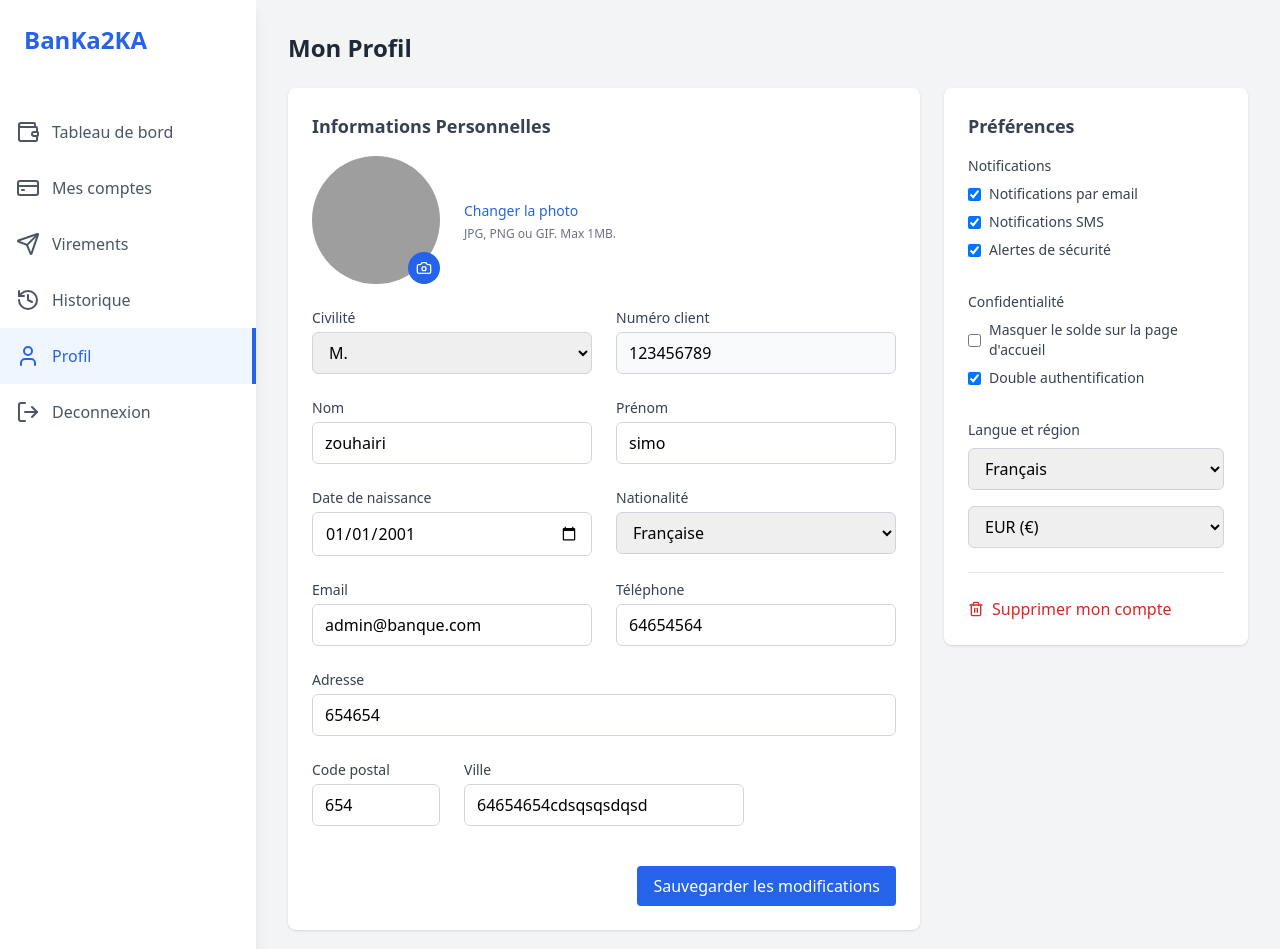
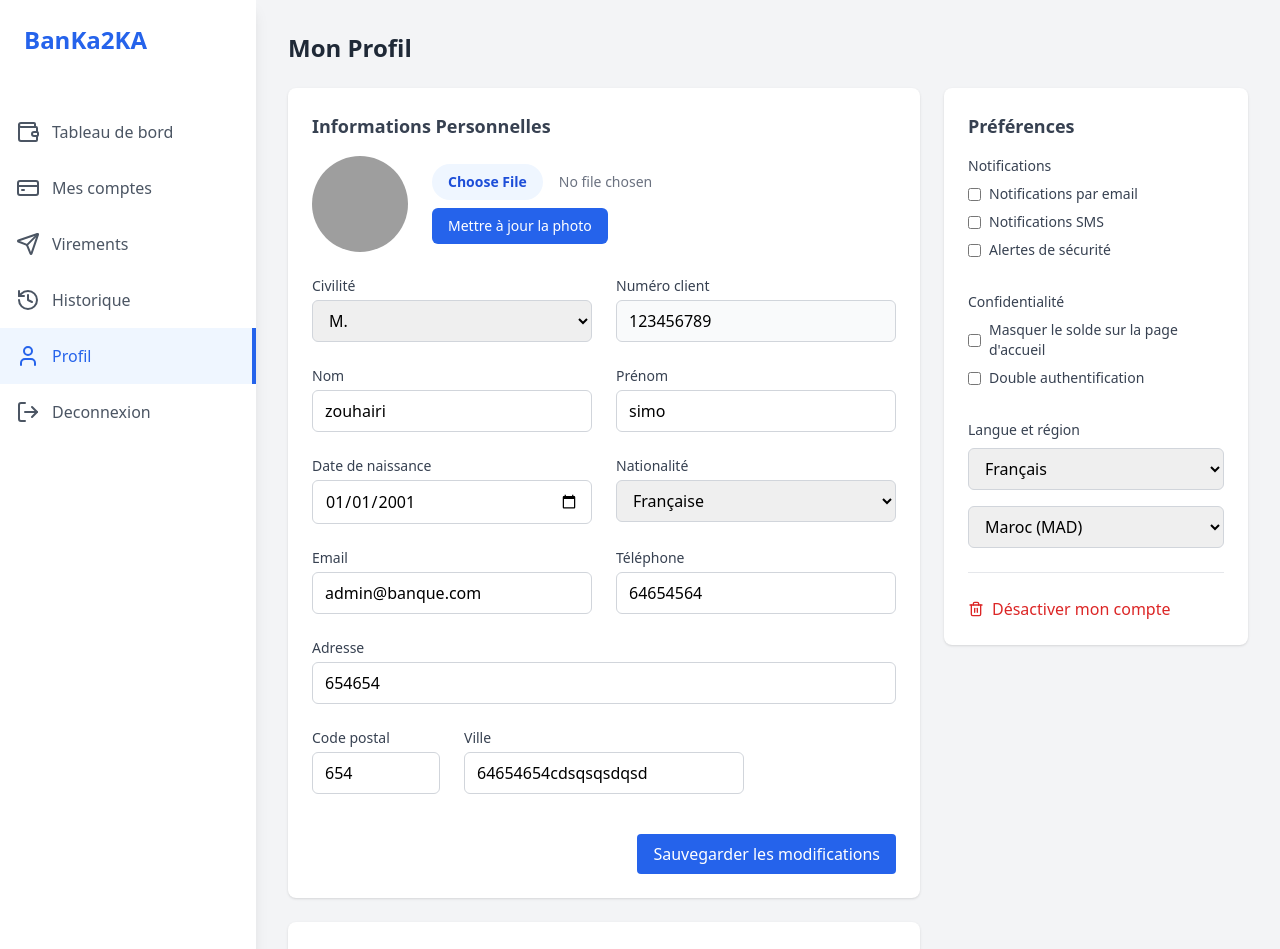
Before and after one commit to uid0Z0uh4iri/Banking_app, a PHP site: page /client/profil.php in a window 1280 px wide. Shown: the top 949 px of the page. Run offline with PHP 8.4, Linux system fonts and the light colour scheme; a user stored in the database is signed in; data comes from the database, SQL or seed files in the repository; some libraries are stand-ins or nearby versions; grey boxes are pictures that could not be loaded.

Commit message:
client can add and update profile

```diff
--- a/client/profil.php
+++ b/client/profil.php
@@ -46,6 +46,55 @@ if ($_SERVER['REQUEST_METHOD'] == 'POST' && isset($_POST['update_password'])) {
         header('Location: profil.php');
         exit();
     }
+}
+
+// Logic for profile picture upload
+if ($_SERVER['REQUEST_METHOD'] == 'POST' && isset($_FILES['profile_pic'])) {
+    $user_id = $_SESSION['user_id'];
+    $file = $_FILES['profile_pic'];
+
+    // Vérifier si le fichier est une image
+    $allowed_types = ['image/jpeg', 'image/png', 'image/gif'];
+    if (!in_array($file['type'], $allowed_types)) {
+        $_SESSION['upload_error'] = "Seuls les fichiers JPG, PNG et GIF sont autorisés";
+        header('Location: profil.php');
+        exit();
+    }
+
+    // Vérifier la taille du fichier (max 5MB)
+    if ($file['size'] > 5 * 1024 * 1024) {
+        $_SESSION['upload_error'] = "La taille du fichier ne doit pas dépasser 5MB";
+        header('Location: profil.php');
+        exit();
+    }
+
+    // Créer le dossier images s'il n'existe pas
+    $upload_dir = '../images/';
+    if (!file_exists($upload_dir)) {
+        mkdir($upload_dir, 0777, true);
+    }
+
+    // Générer un nom de fichier unique
+    $extension = pathinfo($file['name'], PATHINFO_EXTENSION);
+    $filename = 'profile_' . $user_id . '_' . time() . '.' . $extension;
+    $target_path = $upload_dir . $filename;
+
+    if (move_uploaded_file($file['tmp_name'], $target_path)) {
+        try {
+            // Mettre à jour la base de données avec le chemin de la photo
+            $stmt = $pdo->prepare("UPDATE users SET profile_pic = ? WHERE id = ?");
+            $stmt->execute([$filename, $user_id]);
+
+            $_SESSION['upload_success'] = "Photo de profil mise à jour avec succès";
+        } catch(PDOException $e) {
+            $_SESSION['upload_error'] = "Erreur lors de la mise à jour de la photo: " . $e->getMessage();
+        }
+    } else {
+        $_SESSION['upload_error'] = "Erreur lors du téléchargement du fichier";
+    }
+
+    header('Location: profil.php');
+    exit();
 }
 
 // Logic dial update profile (mettre ce bloc APRÈS)
@@ -129,7 +178,6 @@ try {
     $message_error = "Erreur lors de la récupération des données: " . $e->getMessage();
 }
 ?>
-
 <!DOCTYPE html>
 <html lang="fr">
 <head>
@@ -184,34 +232,56 @@ try {
                     <div class="bg-white rounded-lg shadow">
                         <div class="p-6">
                             <h3 class="text-lg font-semibold text-gray-700 mb-4">Informations Personnelles</h3>
-                            <form class="space-y-6" method="POST">
+                            <form class="space-y-6" method="POST" enctype="multipart/form-data">
                                 <!-- Photo de profil -->
                                 <div class="flex items-center space-x-6">
                                     <div class="relative">
                                         <img
-                                            src="/api/placeholder/128/128"
+                                            src="<?php echo isset($user['profile_pic']) ? '../images/' . $user['profile_pic'] : '../assets/images/default-avatar.png'; ?>"
                                             alt="Photo de profil"
-                                            class="w-32 h-32 rounded-full object-cover"
-                                        />
+                                            class="w-24 h-24 rounded-full object-cover"
+                                        >
+                                    </div>
+                                    <div class="flex-1">
+                                        <label class="block">
+                                            <span class="sr-only">Choisir une photo</span>
+                                            <input
+                                                type="file"
+                                                name="profile_pic"
+                                                accept="image/*"
+                                                class="block w-full text-sm text-gray-500
+                                                    file:mr-4 file:py-2 file:px-4
+                                                    file:rounded-full file:border-0
+                                                    file:text-sm file:font-semibold
+                                                    file:bg-blue-50 file:text-blue-700
+                                                    hover:file:bg-blue-100"
+                                            >
+                                        </label>
                                         <button
-                                            type="button"
-                                            class="absolute bottom-0 right-0 bg-blue-600 text-white p-2 rounded-full hover:bg-blue-700"
+                                            type="submit"
+                                            class="mt-2 px-4 py-2 bg-blue-600 text-white rounded-md hover:bg-blue-700 text-sm"
                                         >
-                                            <i data-lucide="camera" class="w-4 h-4"></i>
+                                            Mettre à jour la photo
                                         </button>
                                     </div>
-                                    <div>
-                                        <button
-                                            type="button"
-                                            class="text-sm text-blue-600 hover:text-blue-800"
-                                        >
-                                            Changer la photo
-                                        </button>
-                                        <p class="text-xs text-gray-500 mt-1">
-                                            JPG, PNG ou GIF. Max 1MB.
-                                        </p>
+                                </div>
+
+                                <?php if (isset($_SESSION['upload_error'])): ?>
+                                    <div class="text-red-500 text-sm mt-2">
+                                        <?php
+                                        echo $_SESSION['upload_error'];
+                                        unset($_SESSION['upload_error']);
+                                        ?>
                                     </div>
-                                </div>
+                                <?php endif; ?>
+                                <?php if (isset($_SESSION['upload_success'])): ?>
+                                    <div class="text-green-500 text-sm mt-2">
+                                        <?php
+                                        echo $_SESSION['upload_success'];
+                                        unset($_SESSION['upload_success']);
+                                        ?>
+                                    </div>
+                                <?php endif; ?>
 
                                 <div class="grid grid-cols-1 md:grid-cols-2 gap-6">
                                     <div>
@@ -334,7 +404,6 @@ try {
                                         <?php echo $message_success; ?>
                                     </div>
                                 <?php endif; ?>
-
                                 <?php if (isset($message_error)): ?>
                                     <div class="bg-red-100 border border-red-400 text-red-700 px-4 py-3 rounded">
                                         <?php echo $message_error; ?>
@@ -394,7 +463,6 @@ try {
                                         <?php echo $password_success; ?>
                                     </div>
                                 <?php endif; ?>
-
                                 <?php if (isset($password_error)): ?>
                                     <div class="bg-red-100 border border-red-400 text-red-700 px-4 py-3 rounded">
                                         <?php echo $password_error; ?>
@@ -416,15 +484,15 @@ try {
                                     <h4 class="text-sm font-medium text-gray-700">Notifications</h4>
                                     <div class="mt-2 space-y-2">
                                         <label class="flex items-center">
-                                            <input type="checkbox" class="rounded text-blue-600" checked />
+                                            <input type="checkbox" class="rounded text-blue-600" />
                                             <span class="ml-2 text-sm text-gray-700">Notifications par email</span>
                                         </label>
                                         <label class="flex items-center">
-                                            <input type="checkbox" class="rounded text-blue-600" checked />
+                                            <input type="checkbox" class="rounded text-blue-600" />
                                             <span class="ml-2 text-sm text-gray-700">Notifications SMS</span>
                                         </label>
                                         <label class="flex items-center">
-                                            <input type="checkbox" class="rounded text-blue-600" checked />
+                                            <input type="checkbox" class="rounded text-blue-600"/>
                                             <span class="ml-2 text-sm text-gray-700">Alertes de sécurité</span>
                                         </label>
                                     </div>
@@ -438,7 +506,7 @@ try {
                                             <span class="ml-2 text-sm text-gray-700">Masquer le solde sur la page d'accueil</span>
                                         </label>
                                         <label class="flex items-center">
-                                            <input type="checkbox" class="rounded text-blue-600" checked />
+                                            <input type="checkbox" class="rounded text-blue-600"  />
                                             <span class="ml-2 text-sm text-gray-700">Double authentification</span>
                                         </label>
                                     </div>
@@ -449,10 +517,12 @@ try {
                                     <div class="mt-2 space-y-4">
                                         <select class="block w-full rounded-md border border-gray-300 px-3 py-2">
                                             <option>Français</option>
+                                            <option>Arabe</option>
                                             <option>English</option>
                                         </select>
                                         <select class="block w-full rounded-md border border-gray-300 px-3 py-2">
-                                            <option>EUR (€)</option>
+                                            <option>Maroc (MAD)</option>
+                                            <option>Europe (EUR)</option>
                                             <option>USD ($)</option>
                                         </select>
                                     </div>
@@ -465,7 +535,7 @@ try {
                                     class="flex items-center text-red-600 hover:text-red-800"
                                 >
                                     <i data-lucide="trash-2" class="w-4 h-4 mr-2"></i>
-                                    Supprimer mon compte
+                                    Désactiver mon compte
                                 </button>
                             </div>
                         </div>
--- a/client/retrait.php
+++ b/client/retrait.php
@@ -96,9 +96,7 @@ $balances = $user->getAccountBalances();
                         <div>
                             <label class="block text-sm font-medium text-gray-700 mb-1">Compte pour retirer de l'argent *</label>
                             <select name="compte" required class="w-full px-3 py-2 border border-gray-300 rounded-md focus:outline-none focus:ring-2 focus:ring-blue-500">
-                                <option value="">Sélectionnez un compte</option>
                                 <option value="courant">Compte Courant -  <span> <?php echo number_format($balances['courant'], 2, ',', ' '); ?> MAD</span></option>
-                                <option value="epargne">Compte Épargne - <span> <?php echo number_format($balances['epargne'], 2, ',', ' '); ?> MAD</span></option>
                             </select>
                         </div>
 
```
Also changed, not shown: images/profile_3_1736501321.jpg (added).
